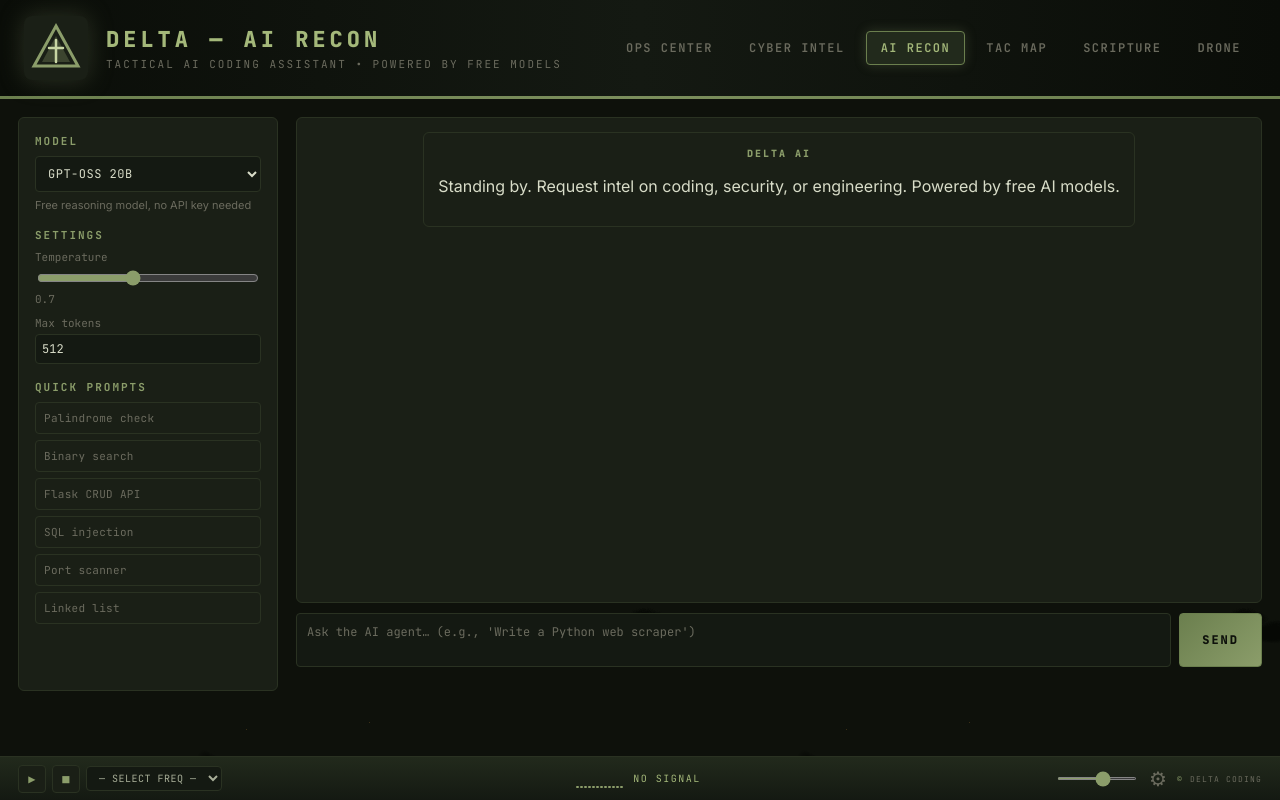
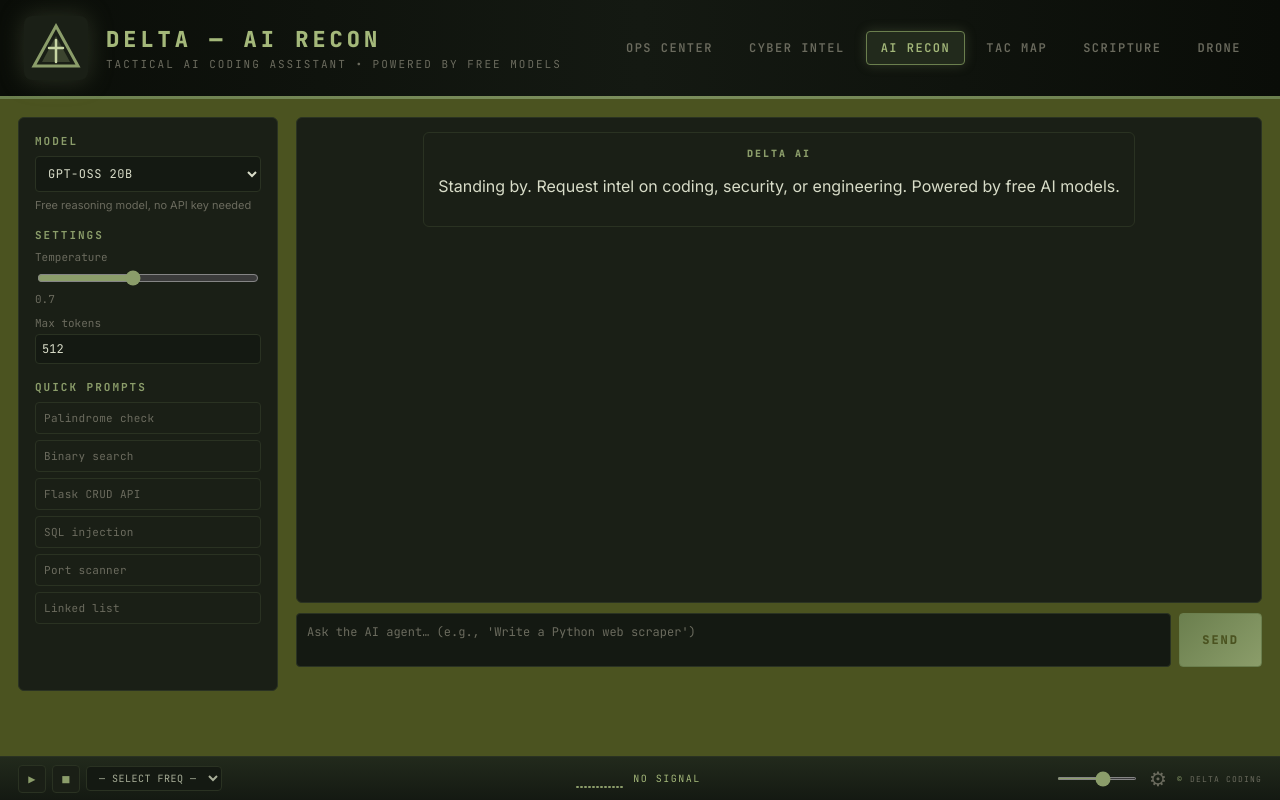
Before and after one commit to elijahridenours15-byte/Delta, a Flask app: page /ai in a window 1280 px wide. Run offline with Flask 2, Linux system fonts and the light colour scheme; some libraries are stand-ins or nearby versions.

Commit message:
style: change background to OD green (#4B5320)

```diff
--- a/static/style.css
+++ b/static/style.css
@@ -6,7 +6,7 @@
 @import url('https://fonts.googleapis.com/css2?family=JetBrains+Mono:wght@400;600;700;800&family=Inter:wght@400;500;600;700;900&display=swap');
 
 :root{
-  --bg:#0e110b;
+  --bg:#4B5320;
   --bg2:#141912;
   --panel:#1a1f16;
   --panel2:#222a1c;
@@ -34,12 +34,9 @@ html,body{height:100%}
 body{
   margin:0;
   font-family:'Inter',system-ui,-apple-system,sans-serif;
-  background-color:var(--bg);
+  background-color:#4B5320;
   color:var(--text);
   padding-bottom:70px;
-  background-image:url('/static/camo.svg');
-  background-size:600px 600px;
-  background-repeat:repeat;
 }
 
 /* Selection */
```
